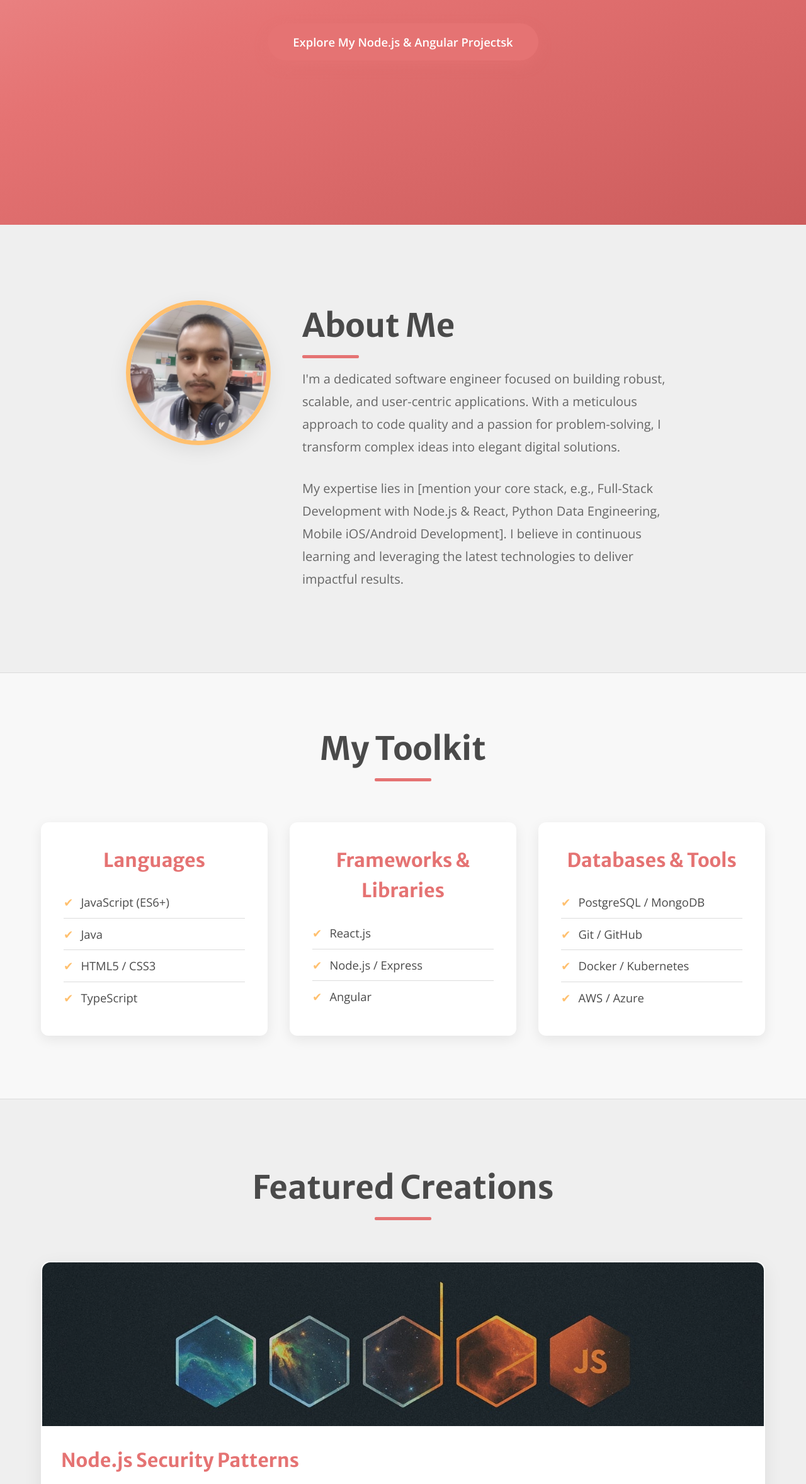
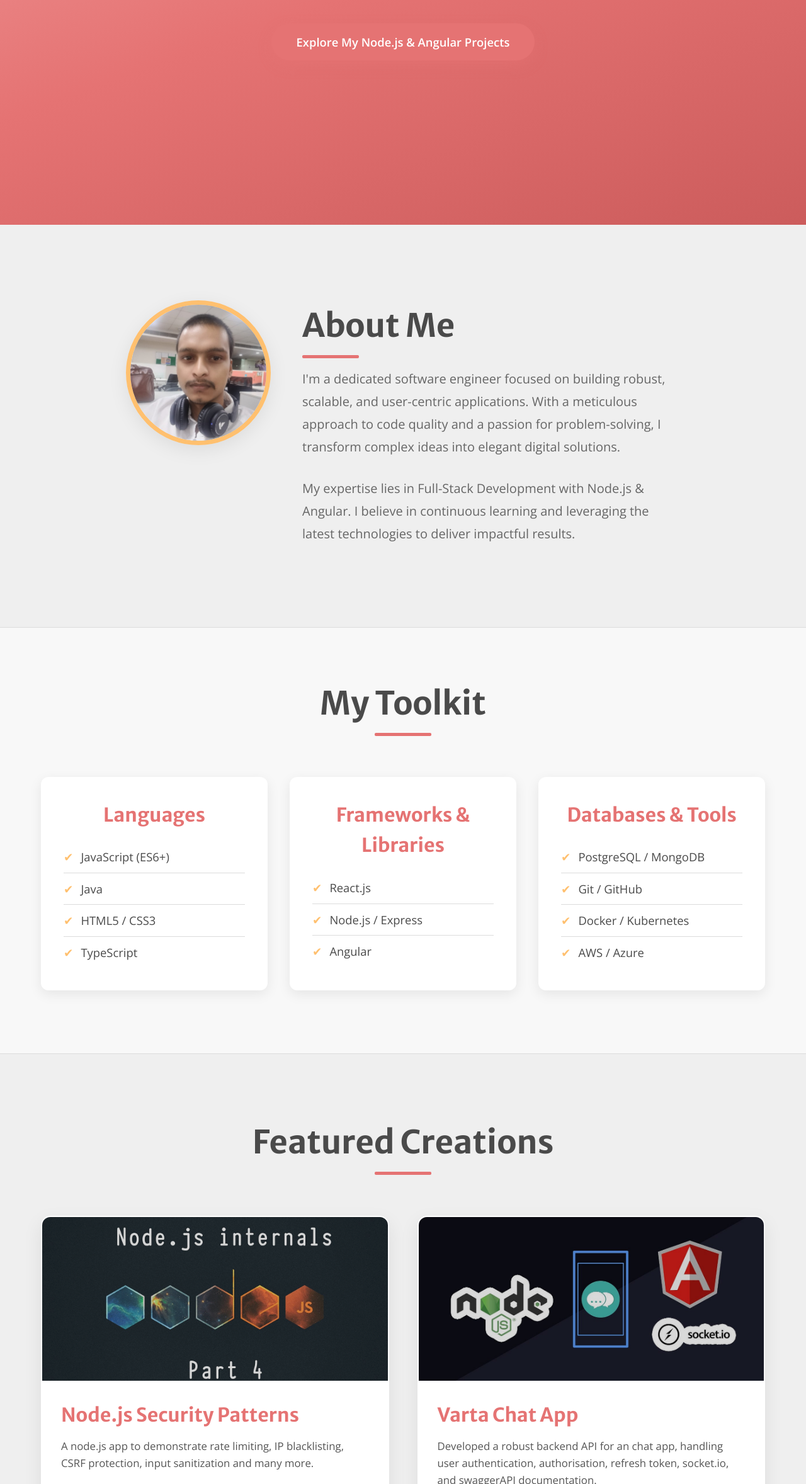
Before and after one commit to MANUTHERIDER/Code_Ghar, a plain HTML site: page index.html in a window 1280 px wide. Shown: the part 443-2800 px from the top of the page at 63% size. Drawn offline with nearby package versions, Linux system fonts and the light colour scheme.

Commit message:
Fixes and adding varta chat app

```diff
--- a/index.html
+++ b/index.html
@@ -27,7 +27,7 @@
         <div class="hero-content-wrapper">
             <h1 class="hero-title">Crafting Digital Excellence.</h1>
             <p class="hero-tagline">Highly engineered solutions for a pixel-perfect world.</p>
-            <a href="#projects" class="btn btn-primary">Explore My Node.js & Angular Projectsk</a>
+            <a href="#projects" class="btn btn-primary">Explore My Node.js & Angular Projects</a>
         </div>
     </header>
 
@@ -43,11 +43,7 @@
                         <p class="section-description">I'm a dedicated software engineer focused on building robust,
                             scalable, and user-centric applications. With a meticulous approach to code quality and a
                             passion for problem-solving, I transform complex ideas into elegant digital solutions.</p>
-                        <p class="section-description">My expertise lies in [mention your core stack, e.g., Full-Stack
-                            Development with Node.js & React, Python Data Engineering, Mobile iOS/Android Development].
-                            I
-                            believe in continuous learning and leveraging the latest technologies to deliver impactful
-                            results.</p>
+                        <p class="section-description">My expertise lies in Full-Stack Development with Node.js & Angular. I believe in continuous learning and leveraging the latest technologies to deliver impactful results.</p>
                     </div>
                 </div>
             </div>
@@ -97,35 +93,33 @@
                             class="project-thumbnail">
                         <div class="project-info">
                             <h3 class="project-title">Node.js Security Patterns</h3>
-                            <p class="project-description">A node.js app to demonstrate rate limiting, IP blacklisting,
-                                CSRF protection, input sanitization and many more.</p>
+                            <p class="project-description">A node.js app to demonstrate rate limiting, IP blacklisting, CSRF protection, input sanitization and many more.</p>
                             <div class="project-tech-stack">
                                 <span>Node.js</span> <span>Express.js</span> <span>MongoDB</span>
                             </div>
-                            <div class="project-links">
-                                <!-- <a href="#" target="_blank" class="btn btn-secondary">Live Demo</a> -->
+                            <!-- <div class="project-links">
+                                <a href="#" target="_blank" class="btn btn-secondary">Live Demo</a>
                                 <a href="https://github.com/MANUTHERIDER/CustomSecurityMiddlewareApp" target="_blank"
                                     class="btn btn-secondary">Codebase</a>
-                            </div>
-                        </div>
-                    </div>
-                    <!-- <div class="project-card">
-                        <img src="assets/images/project-thumbnail-2.jpg" alt="Project 2: E-commerce Backend"
-                            class="project-thumbnail">
-                        <div class="project-info">
-                            <h3 class="project-title">Scalable E-commerce API</h3>
-                            <p class="project-description">Developed a robust backend API for an e-commerce platform,
-                                handling user authentication, product management, and order processing.</p>
-                            <div class="project-tech-stack">
-                                <span>Python</span> <span>Django</span> <span>PostgreSQL</span>
-                            </div>
-                            <div class="project-links">
-                                <a href="#" target="_blank" class="btn btn-secondary">Live Demo</a>
-                                <a href="#" target="_blank" class="btn btn-secondary">Codebase</a>
-                            </div>
+                            </div> -->
                         </div>
                     </div>
                     <div class="project-card">
+                        <img src="assets/images/node-angular-chat-app.jpeg" alt="Project 2: E-commerce Backend"
+                            class="project-thumbnail">
+                        <div class="project-info">
+                            <h3 class="project-title">Varta Chat App</h3>
+                            <p class="project-description">Developed a robust backend API for an chat app, handling user authentication, authorisation, refresh token, socket.io, and swaggerAPI documentation.</p>
+                            <div class="project-tech-stack">
+                                <span>NodeJS</span> <span>Angular</span> <span>MySQL</span>
+                            </div>
+                             <!-- <div class="project-links">
+                                <a href="#" target="_blank" class="btn btn-secondary">Live Demo</a>
+                                <a href="#" target="_blank" class="btn btn-secondary">Codebase</a>
+                            </div>  -->
+                        </div>
+                    </div>
+                   <!--  <div class="project-card">
                         <img src="assets/images/project-thumbnail-3.jpg" alt="Project 3: Mobile App Prototype"
                             class="project-thumbnail">
                         <div class="project-info">
--- a/style.css
+++ b/style.css
@@ -277,6 +277,7 @@ h1.hero-title {
 }
 
 .hero-content-wrapper {
+    /* background-image: url('https://external-content.duckduckgo.com/iu/?u=https%3A%2F%2Ftse3.mm.bing.net%2Fth%2Fid%2FOIP.lhmSVc-l1xthHSEnTJxl7gHaEK%3Fpid%3DApi&f=1&ipt=a29f76b775bfc8cefc14289a0973ef51f6a6fb8681abe31a55566c60b6381dd3&ipo=images'); */
     position: relative;
     z-index: 2;
     padding: 0 20px;
```
Also changed, not shown: assets/images/node-angular-chat-app.jpeg (added).
